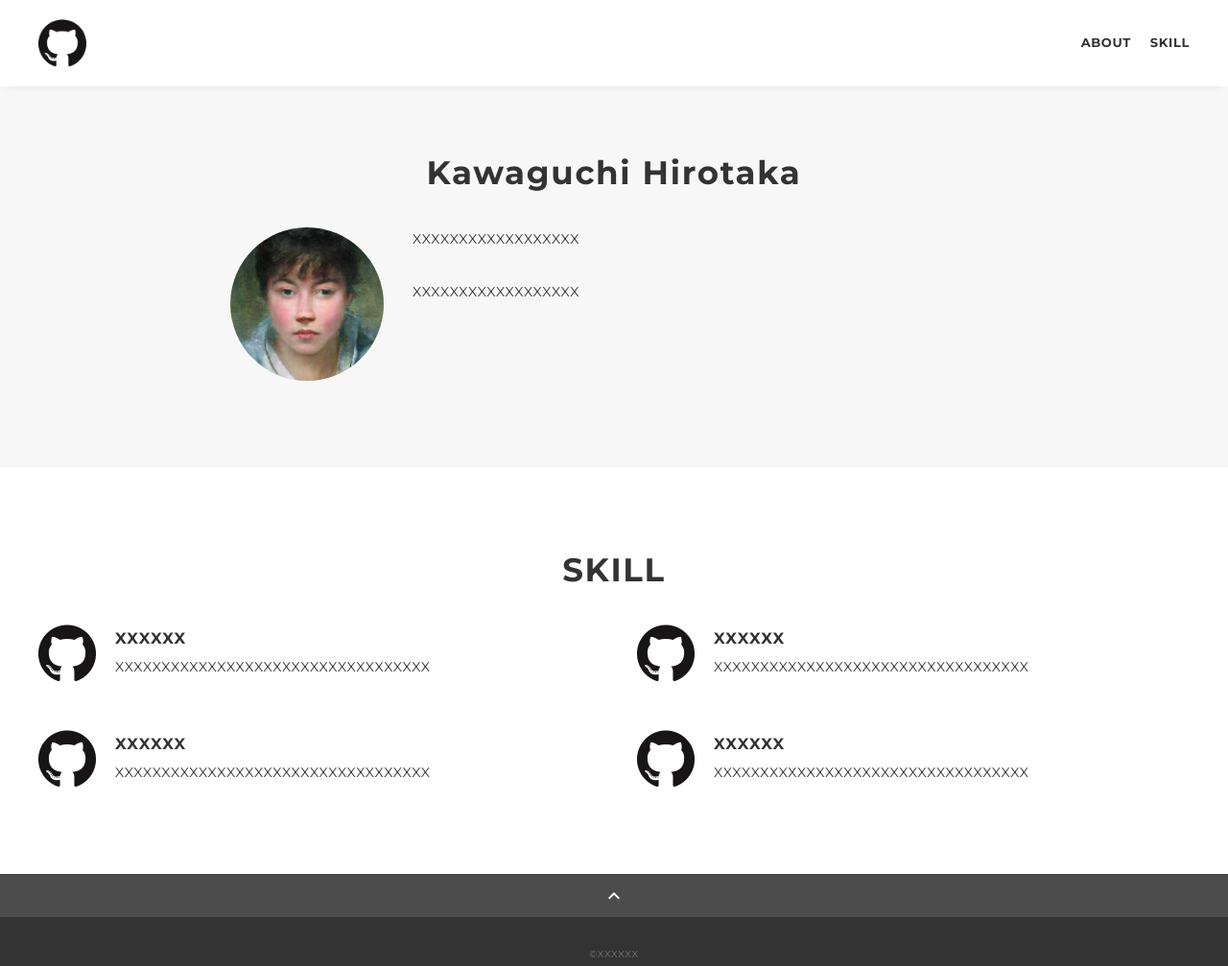
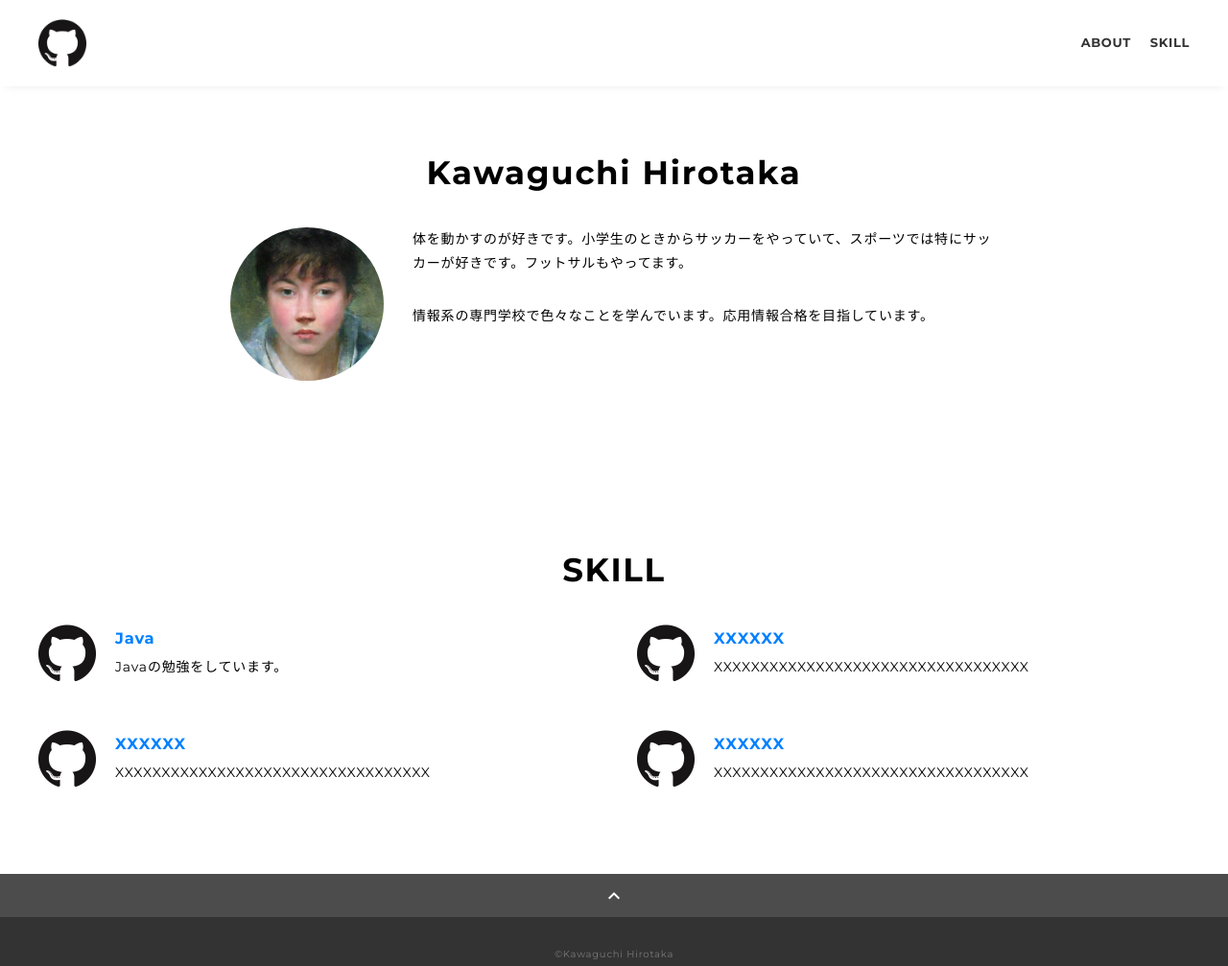
Before and after one commit to nimoss-1/portfolio, a plain HTML site: page docs/index.html in a window 1280 px wide. Shown: the whole page at 96% size. Drawn offline with nearby package versions, Linux system fonts and the light colour scheme.

Commit message:
ポートフォリオ

```diff
--- a/docs/css/style.css
+++ b/docs/css/style.css
@@ -3,7 +3,7 @@ body {
   font-size: 14px;
   line-height: 1.8;
   letter-spacing: .8px;
-  color: #333;
+  color: #ffffff;
 }
 
 a {
@@ -41,7 +41,7 @@ li {
 }
 
 .section:nth-of-type(odd) {
-  background-color: #f7f7f7;
+  background-color: #ffffff;
 }
 
 .inner {
@@ -57,7 +57,7 @@ li {
   margin-bottom: 40px;
   text-align: center;
   letter-spacing: .05em;
-  color: #333;
+  color: #000000;
 }
 
 .lead {
@@ -70,7 +70,7 @@ li {
   top: 0;
   z-index: 1;
   width: 100%;
-  background-color: #fff;
+  background-color: #ffffff;
   box-shadow: 0 5px 10px -6px rgba(0,0,0,.1);
 }
 
@@ -149,9 +149,11 @@ li {
 }
 .profile-body {
   flex: 1;
+  color:#000000;
 }
 .profile-body p:not(:last-child) {
   margin-bottom: 30px;
+  color:#000000;
 }
 
 /*--- skill ---*/
@@ -178,10 +180,12 @@ li {
 
 .skill-body {
   flex: 1;
+  color:#000000;
 }
 
 .skill-name {
   margin-bottom: 3px;
+  color:#0080ff;
 }
 
 /*--- contact ---*/
@@ -242,6 +246,7 @@ li {
   .title {
     font-size: 26px;
     margin-bottom: 20px;
+    color:#000000;
   }
 
   .wrapper {
--- a/docs/index.html
+++ b/docs/index.html
@@ -5,12 +5,12 @@
 <meta name="viewport"
 	content="width=device-width,initial-scale=1.0,user-scalable=no" />
 <meta property="og:type" content="website" />
-<meta property="og:title" content="XXXXXX's portfolio" />
+<meta property="og:title" content="Kawaguchi's portfolio" />
 <!-- <meta property="og:url" content="dummyurl" /> -->
-<meta property="og:description" content="XXXXXXの自己紹介サイトです。" />
+<meta property="og:description" content="Kawaguchi Hirotakaの自己紹介サイトです。" />
 <meta property="og:image" content="img/ogp.png" />
-<meta name="description" content="XXXXXXの自己紹介サイトです。" />
-<title>XXXXXX ポートフォリオ</title>
+<meta name="description" content="Kawaguchi Hirotakaの自己紹介サイトです。" />
+<title>Kawaguchi Hirotaka ポートフォリオ</title>
 <link rel="preconnect" href="https://fonts.gstatic.com" />
 <link
 	href="https://fonts.googleapis.com/css2?family=Montserrat:wght@400;700&display=swap"
@@ -50,8 +50,8 @@
 							<img src="img/profile.png" alt="自画像" />
 						</p>
 						<div class="profile-body">
-							<p>XXXXXXXXXXXXXXXXXX</p>
-							<p>XXXXXXXXXXXXXXXXXX</p>
+							<p>体を動かすのが好きです。小学生のときからサッカーをやっていて、スポーツでは特にサッカーが好きです。フットサルもやってます。</p>
+							<p>情報系の専門学校で色々なことを学んでいます。応用情報合格を目指しています。</p>
 						</div>
 					</div>
 				</div>
@@ -66,8 +66,8 @@
 								<img src="img/github.png" alt="logo" />
 							</p>
 							<div class="skill-body">
-								<h3 class="skill-name">XXXXXX</h3>
-								<p class="skill-text">XXXXXXXXXXXXXXXXXXXXXXXXXXXXXXXXXX</p>
+								<h3 class="skill-name">Java</h3>
+								<p class="skill-text">Javaの勉強をしています。</p>
 							</div>
 						</div>
 						<div class="skill-item">
@@ -106,7 +106,7 @@
 			</div>
 
 			<footer class="footer">
-				<div class="copyright">&copy;XXXXXX</div>
+				<div class="copyright">&copy;Kawaguchi Hirotaka</div>
 			</footer>
 		</main>
 	</div>
```
Also changed, not shown: docs/img/java.svg (added).
